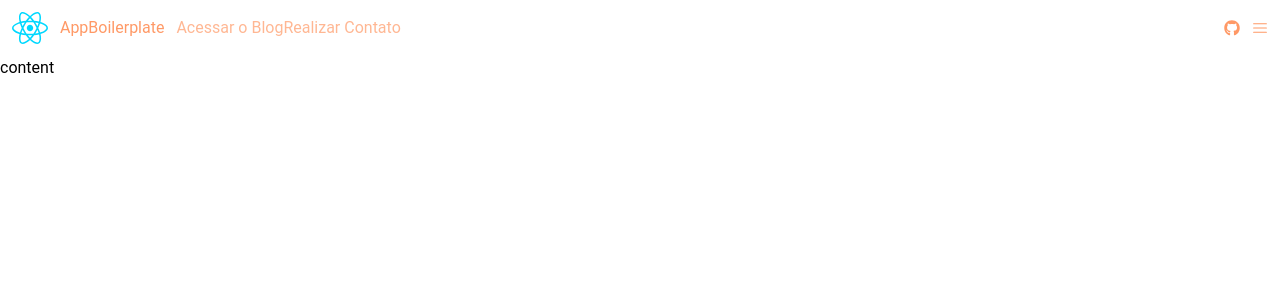
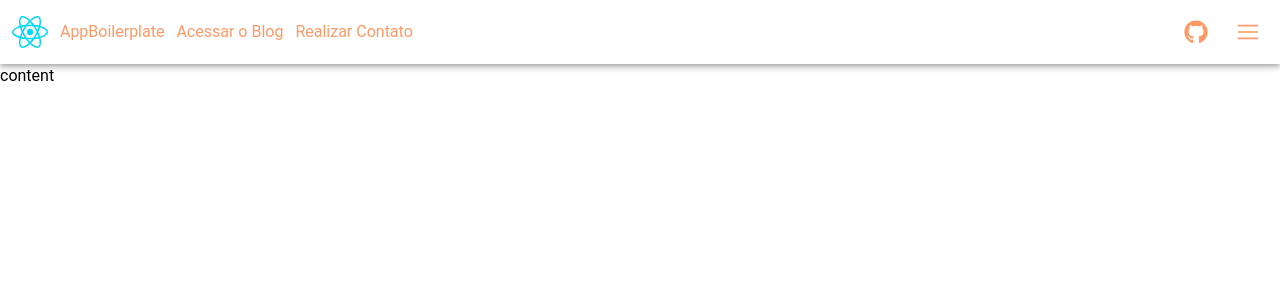
Before and after one commit to lucasHyan/React-Mobile-first-Assessment, a React (Vite) app: page / in a window 1280 px wide. Shown: the top 300 px of the page. Built offline with nearby package versions, Linux system fonts and the light colour scheme.

Commit message:
Header OK

```diff
--- a/src/layout/AppBar/AppBar.jsx
+++ b/src/layout/AppBar/AppBar.jsx
@@ -6,7 +6,7 @@ import { ScrollButton } from "../../components/ScrollButton";
 
 export function AppBar() {
   return (
-    <header className="flex justify-between text-cor-principal">
+    <header className="flex justify-between text-cor-principal bg-white shadow-custom font-roboto">
       <ActionsDiv />
       <LogosDiv />
     </header>
@@ -16,16 +16,19 @@ export function AppBar() {
 function LogosDiv() {
   return (
     <div className="text-cor-principal flex items-center p-3 space-x-3">
-      <IconButton>
-        <FaGithub />
-      </IconButton>
-      <IconButton>
-        <RxHamburgerMenu />
-      </IconButton>
+      <div className="transition-colors duration-150 ease-in-out rounded-full hover:bg-gray-300 hover:bg-opacity-50 w-10 h-10 flex items-center justify-center">
+        <IconButton className="text-center text-lg">
+          <FaGithub className="w-2 h-2 sm:w-4 sm:h-4 md:w-6 md:h-6" />
+        </IconButton>
+      </div>
+      <div className="transition-colors duration-150 ease-in-out rounded-full hover:bg-gray-300 hover:bg-opacity-50 w-10 h-10 flex items-center justify-center">
+        <IconButton className="text-center text-lg">
+          <RxHamburgerMenu className="w-2 h-2 sm:w-4 sm:h-4 md:w-6 md:h-6" />
+        </IconButton>
+      </div>
     </div>
   );
 }
-
 function ActionsDiv() {
   return (
     <div className="text-cor-principal flex items-center p-3 space-x-3">
@@ -35,10 +38,8 @@ function ActionsDiv() {
           <span>AppBoilerplate</span>
         </div>
       </IconButton>
-      <div className="opacity-70">
-        <ScrollButton className="p-3" targetId="#">Acessar o Blog</ScrollButton>
-        <ScrollButton className="p-3" targetId="#">Realizar Contato</ScrollButton>
-      </div>
+      <ScrollButton className="opacity-70 flex" targetId="#">Acessar o Blog</ScrollButton>
+      <ScrollButton className="opacity-70 flex" targetId="#">Realizar Contato</ScrollButton>
     </div>
   );
 }
--- a/tailwind.config.js
+++ b/tailwind.config.js
@@ -1,14 +1,15 @@
 /** @type {import('tailwindcss').Config} */
 export default {
-  content: [
-    "./index.html",
-    "./src/**/*.{js,ts,jsx,tsx}",
-  ],
+  content: ["./index.html", "./src/**/*.{js,ts,jsx,tsx}"],
   theme: {
     extend: {
       colors: {
-        'cor-principal': '#FF9966',
-      }
-    }
-  }
-}
+        "cor-principal": "#FF9966",
+      },
+      boxShadow: {
+        custom:
+          "0px 2px 4px -1px rgba(0,0,0,0.2),0px 4px 5px 0px rgba(0,0,0,0.14),0px 1px 10px 0px rgba(0,0,0,0.12)",
+      },
+    },
+  },
+};
```
